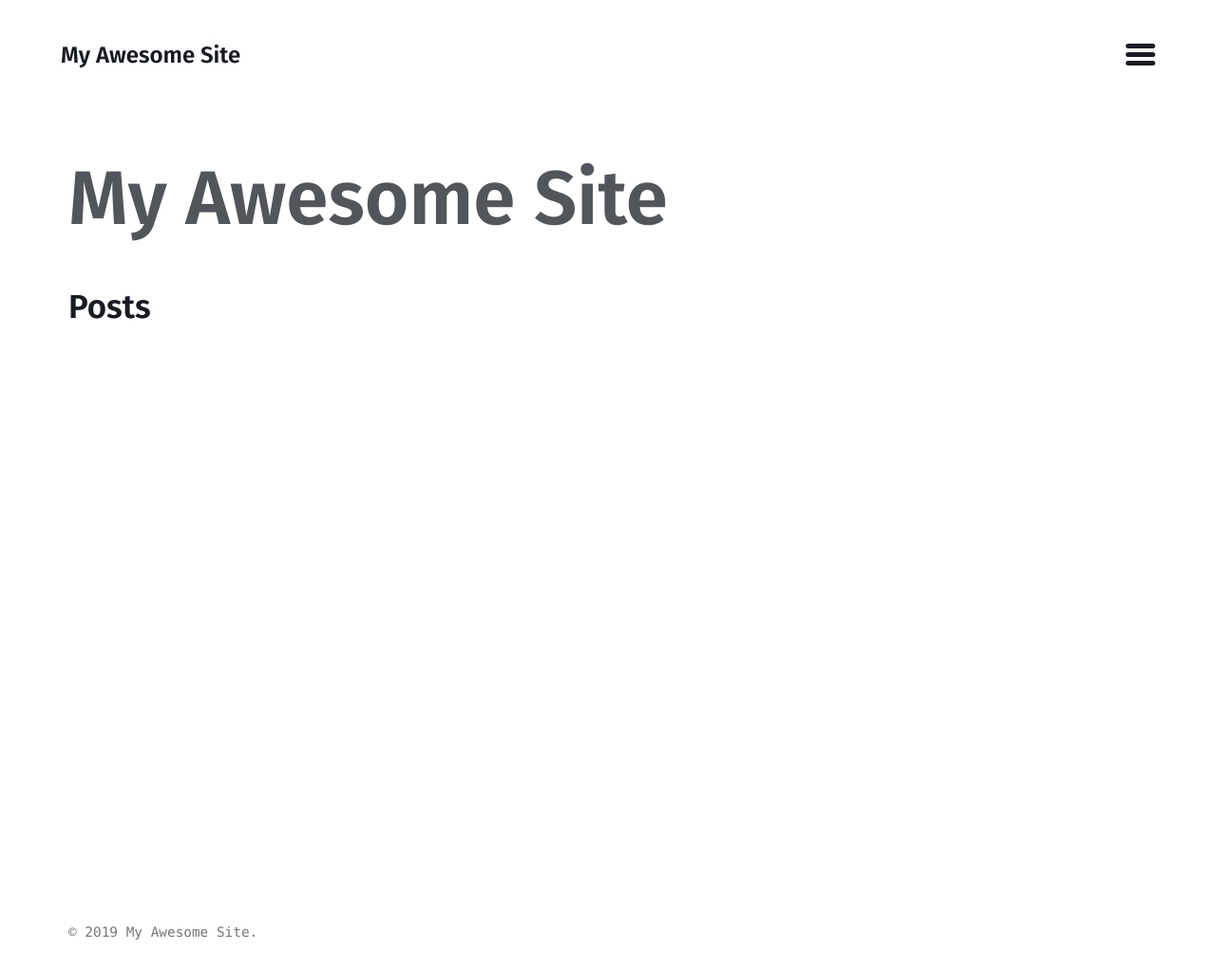
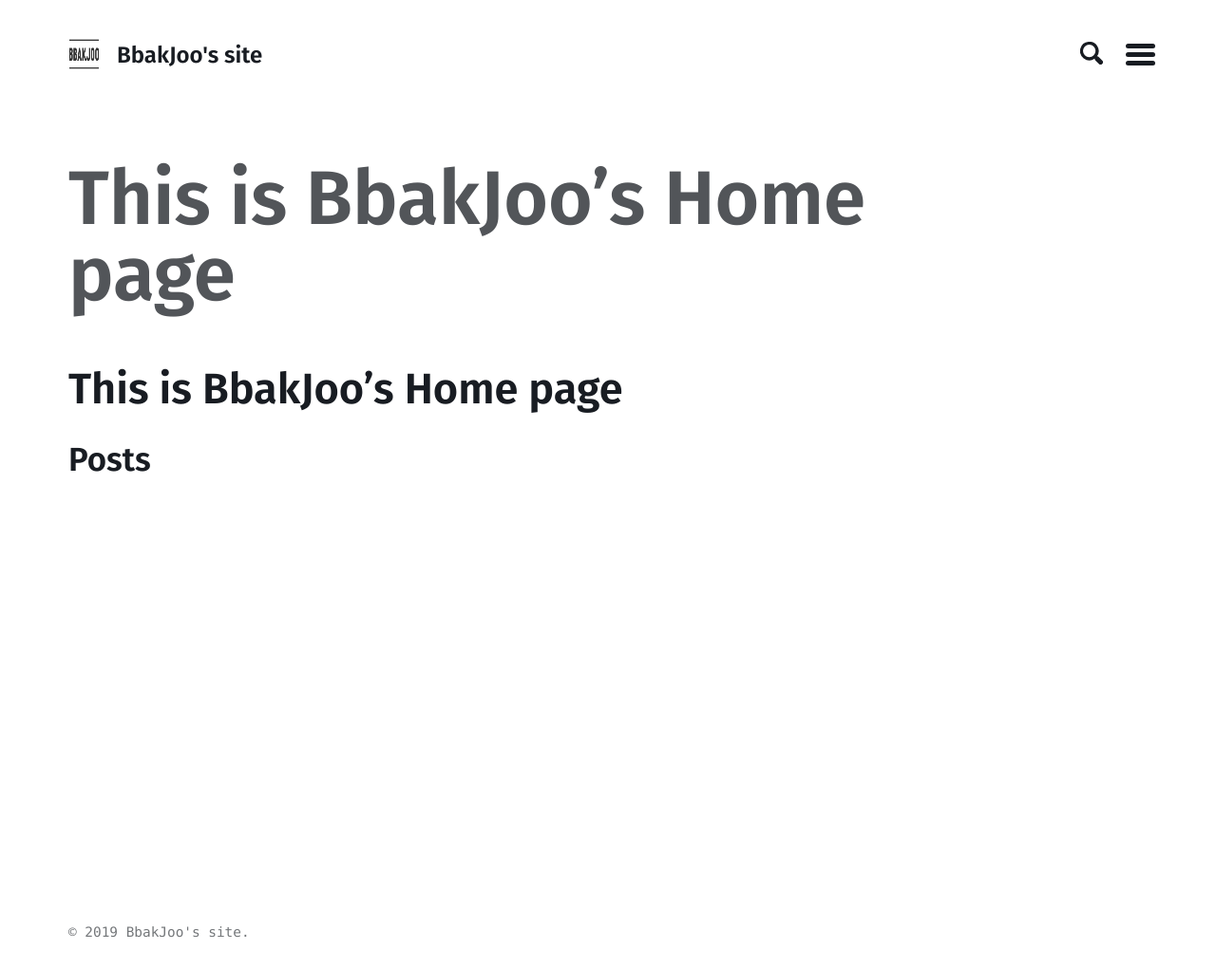
Before and after one commit to BbakJoo/bbakjoo.github.io, a Jekyll site: the page built from index.md, in a window 1280 px wide. Shown: the whole page at 95% size. Built offline with Jekyll 4.4.1, drawn with Linux system fonts in a browser that asks for light colours; our own code applies the rules of GitHub Pages for plain Markdown files.

Commit message:
building site

```diff
--- a/_config.yml
+++ b/_config.yml
@@ -14,21 +14,21 @@
 # You can create any custom variable you would like, and they will be accessible
 # in the templates via {{ site.myvariable }}.
 lang: en-US
-title: My Awesome Site
-email:
-description:
+title: BbakJoo's site
+email: pju2000@gmail.com
+description: BbakJoo's Programming Language Learning Log site
 baseurl: # the optional subpath of your site, e.g. "/blog"
-url: # the base hostname & protocol for your site e.g. "https://mmistakes.github.io"
+url: https://bbakjoo.github.io/ # the base hostname & protocol for your site e.g. "https://mmistakes.github.io"
 author:
-  name:
+  name: Ju-Un Park
   twitter:
-  picture:
+  picture: /assets/images/me.jpg
 twitter_username:
-github_username:
-logo: # path of site logo, e.g. "/assets/images/logo.png"
-search: # true, false (default)
+github_username: bbakjoo
+logo: /assets/images/logo.png # path of site logo, e.g. "/assets/images/logo.png"
+search: true # true, false (default)
 search_full_content: false # true, false (default)
-search_provider: # lunr (default), algolia
+search_provider: lunr # lunr (default), algolia
 algolia:
   application_id: # YOUR_APPLICATION_ID
   index_name: # YOUR_INDEX_NAME
--- a/index.md
+++ b/index.md
@@ -1,3 +1,6 @@
 ---
 layout: home
+paginate: true
 ---
+
+# This is BbakJoo's Home page
```
Also changed, not shown: assets/images/logo.png (added), assets/images/me.jpg (added).
